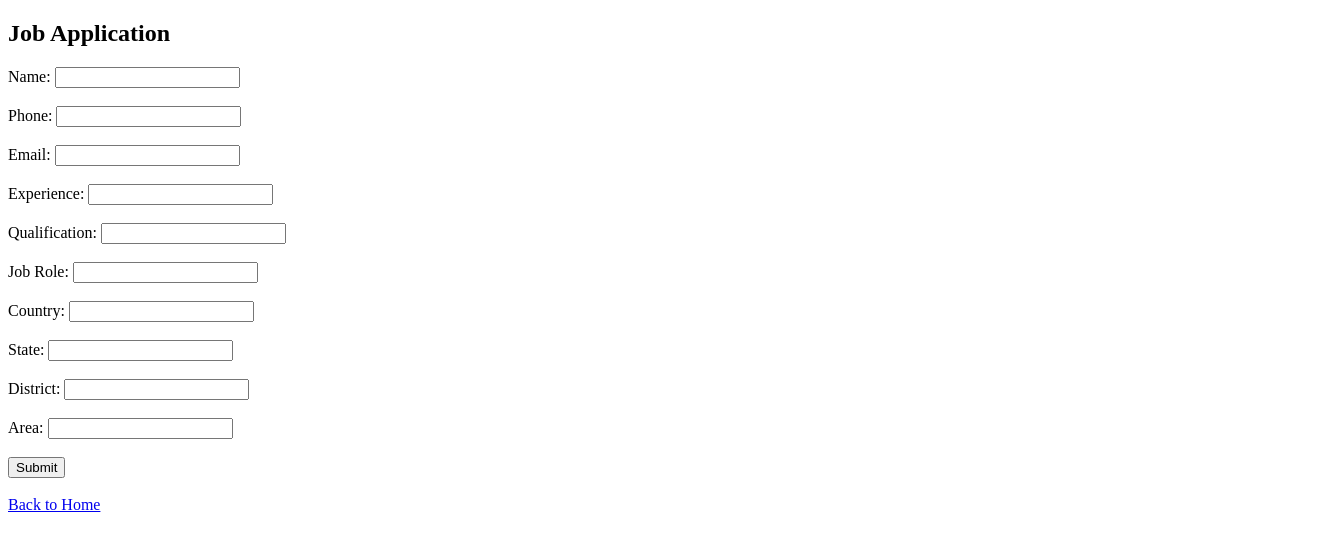
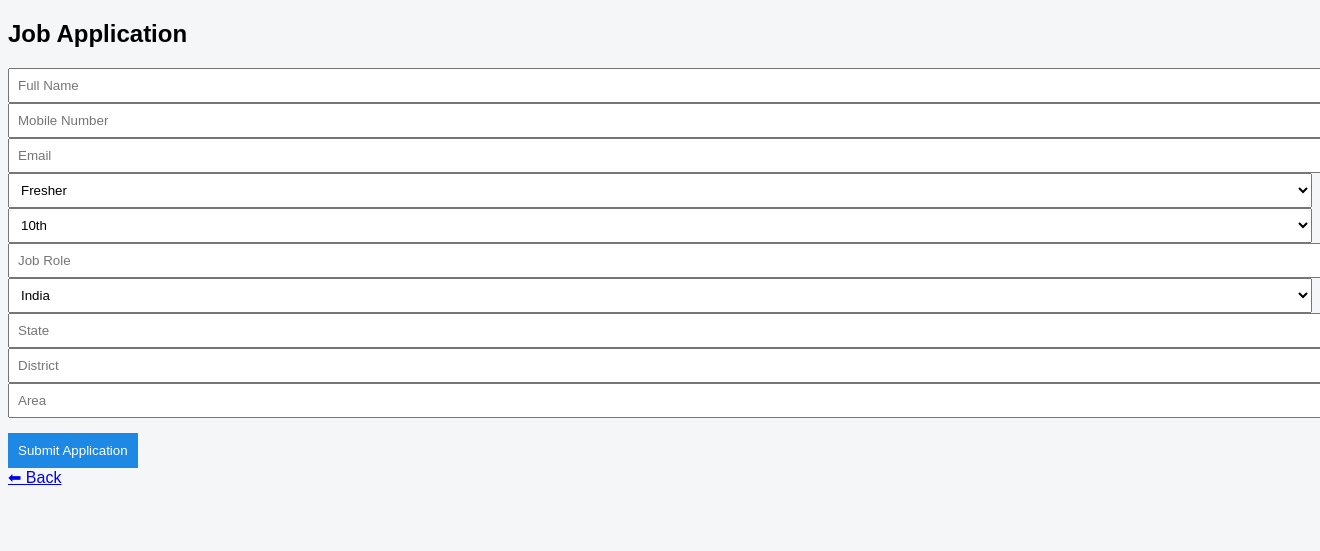
Before and after one commit to ovelvoro-stack/velvoro-job-ai, a Flask app: page /apply in a window 1320 px wide; the page is wider, and only the part inside the window is pictured. Shown: the top 551 px of that part. Run offline with Flask 3, Linux system fonts and the light colour scheme.

Commit message:
Update apply.html

```diff
--- a/templates/apply.html
+++ b/templates/apply.html
@@ -1,27 +1,50 @@
 <!DOCTYPE html>
 <html>
 <head>
-    <title>Job Application</title>
+  <title>Apply Job</title>
+  <link rel="stylesheet" href="/static/style.css">
 </head>
 <body>
+<div class="form-container">
 <h2>Job Application</h2>
 
-<form method="post">
-    Name: <input name="name"><br><br>
-    Phone: <input name="phone"><br><br>
-    Email: <input name="email"><br><br>
-    Experience: <input name="experience"><br><br>
-    Qualification: <input name="qualification"><br><br>
-    Job Role: <input name="job_role"><br><br>
-    Country: <input name="country"><br><br>
-    State: <input name="state"><br><br>
-    District: <input name="district"><br><br>
-    Area: <input name="area"><br><br>
+<form method="POST">
+<input name="name" placeholder="Full Name" required>
+<input name="phone" placeholder="Mobile Number" required>
+<input name="email" placeholder="Email" required>
 
-    <button type="submit">Submit</button>
+<select name="experience">
+  <option>Fresher</option>
+  <option>1-3 Years</option>
+  <option>3-5 Years</option>
+  <option>5+ Years</option>
+</select>
+
+<select name="qualification">
+  <option>10th</option>
+  <option>12th</option>
+  <option>Diploma</option>
+  <option>Graduate</option>
+  <option>Post Graduate</option>
+</select>
+
+<input name="job_role" placeholder="Job Role">
+
+<select name="country">
+  <option>India</option>
+  <option>USA</option>
+  <option>UK</option>
+  <option>UAE</option>
+</select>
+
+<input name="state" placeholder="State">
+<input name="district" placeholder="District">
+<input name="area" placeholder="Area">
+
+<button type="submit">Submit Application</button>
 </form>
 
-<br>
-<a href="/">Back to Home</a>
+<a href="/">⬅ Back</a>
+</div>
 </body>
 </html>
```
